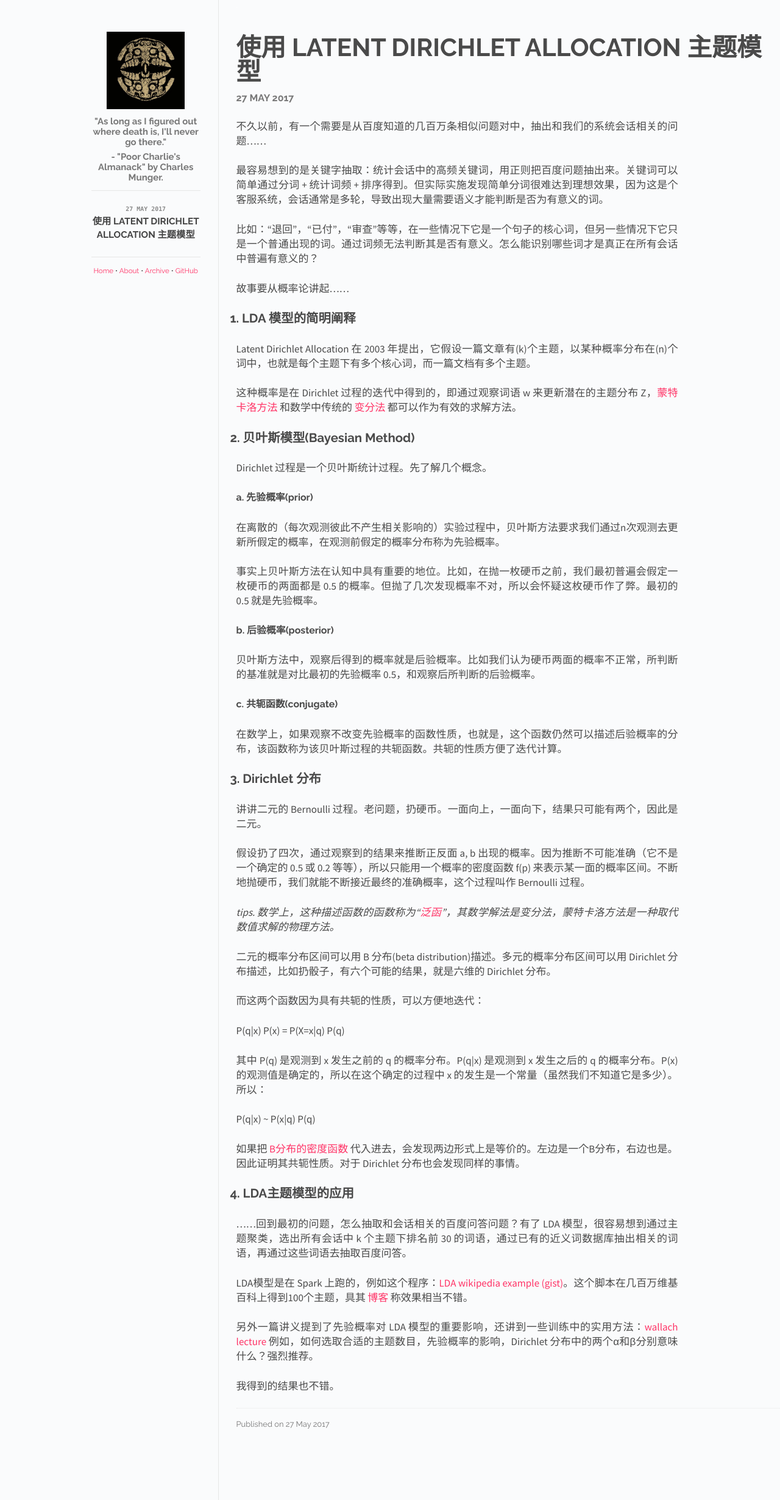
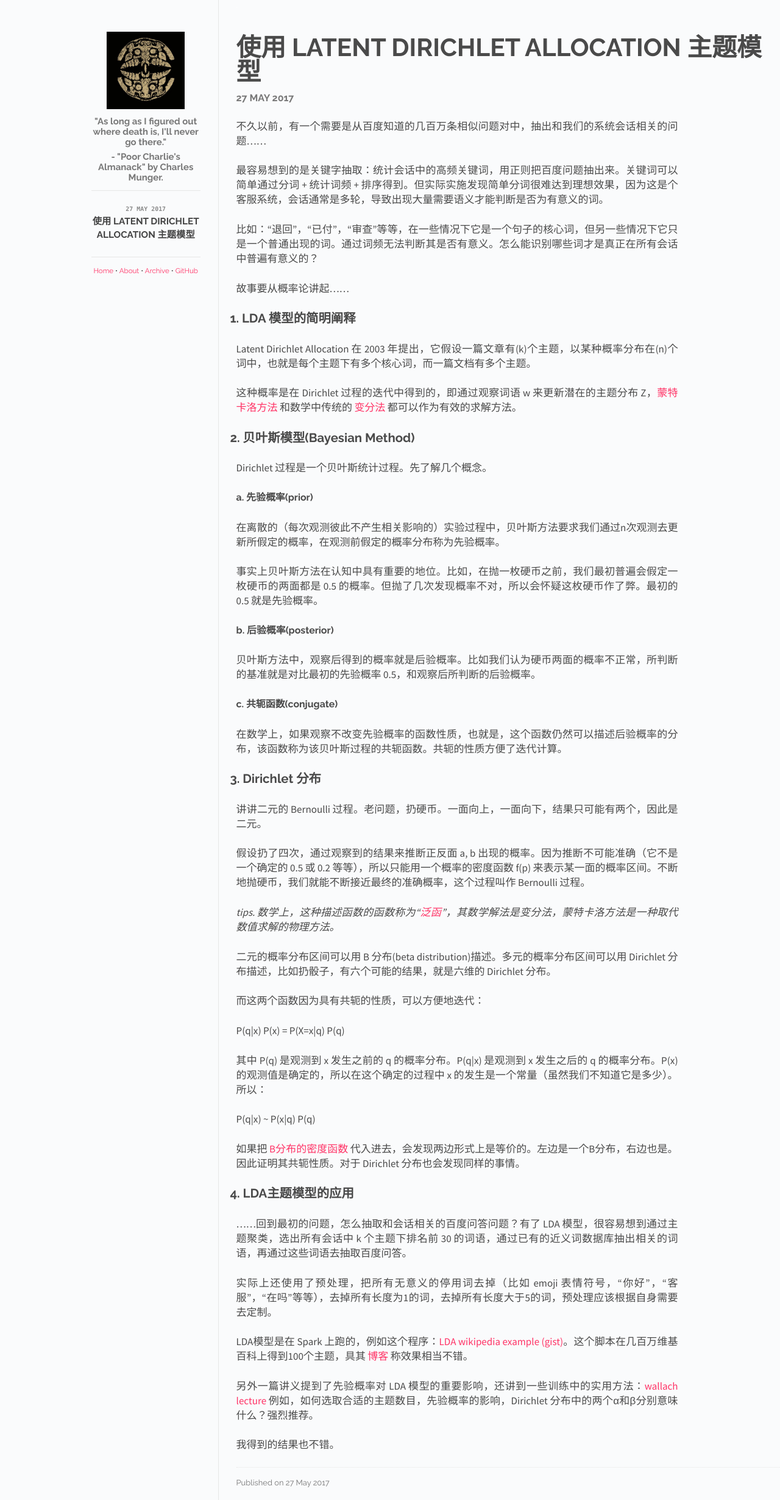
Before and after one commit to KHN190/khn190.github.io, a Jekyll site: the page built from _posts/2017-05-27-extract-relative-content-using-topic-model.md, in a window 1280 px wide. Shown: the whole page at 61% size. Built offline with Jekyll 4.4.1, drawn with Linux system fonts in a browser that asks for light colours; comment, search, counter and statistics services are not loaded.

```diff
--- a/_posts/2017-05-27-extract-relative-content-using-topic-model.md
+++ b/_posts/2017-05-27-extract-relative-content-using-topic-model.md
@@ -62,6 +62,8 @@
 
 ……回到最初的问题，怎么抽取和会话相关的百度问答问题？有了 LDA 模型，很容易想到通过主题聚类，选出所有会话中 k 个主题下排名前 30 的词语，通过已有的近义词数据库抽出相关的词语，再通过这些词语去抽取百度问答。
 
+实际上还使用了预处理，把所有无意义的停用词去掉（比如 emoji 表情符号，“你好”，“客服”，“在吗”等等），去掉所有长度为1的词，去掉所有长度大于5的词，预处理应该根据自身需要去定制。
+
 LDA模型是在 Spark 上跑的，例如这个程序：[LDA wikipedia example (gist)](https://gist.github.com/feynmanliang/3b6555758a27adcb527d)。这个脚本在几百万维基百科上得到100个主题，具其 [博客](https://databricks.com/blog/2015/09/22/large-scale-topic-modeling-improvements-to-lda-on-apache-spark.html) 称效果相当不错。
 
 另外一篇讲义提到了先验概率对 LDA 模型的重要影响，还讲到一些训练中的实用方法：[wallach lecture](http://people.cs.umass.edu/~wallach/talks/priors.pdf) 例如，如何选取合适的主题数目，先验概率的影响，Dirichlet 分布中的两个α和β分别意味什么？强烈推荐。
```
